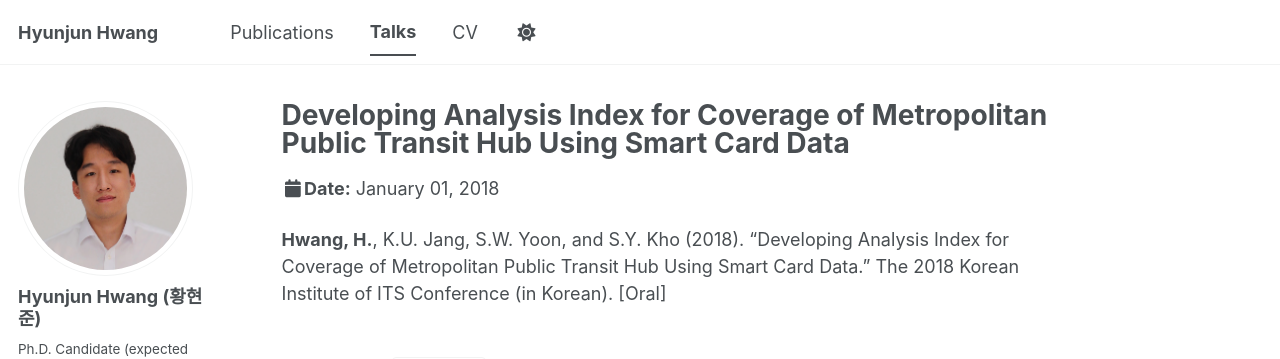
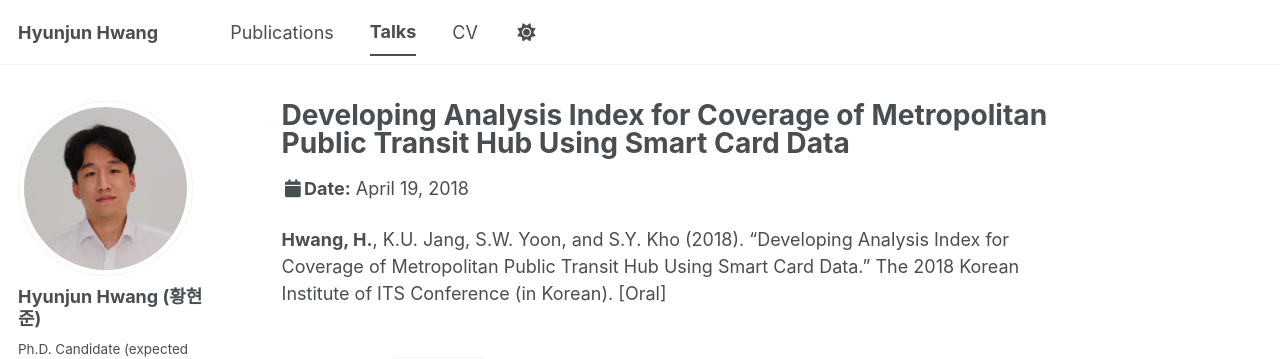
Before and after one commit to hyunjunhwang/hyunjunhwang.github.io, a Jekyll site: the page built from _talks/2018-kits-transit.md, in a window 1280 px wide. Shown: the top 359 px of the page. Built offline with Jekyll 4.4.1, drawn with Linux system fonts in a browser that asks for light colours; a style sheet for code colours, icons or effects is not loaded.

Commit message:
Update 2018-kits-transit.md

```diff
--- a/_talks/2018-kits-transit.md
+++ b/_talks/2018-kits-transit.md
@@ -5,7 +5,7 @@ type: "Conference presentation"
 category: conference
 permalink: /talks/2018-kits-transit
 venue: "Korean Institute of ITS Conference"
-date: 2018-01-01
+date: 2018-04-19
 location: "Republic of Korea"
 ---
 
```
